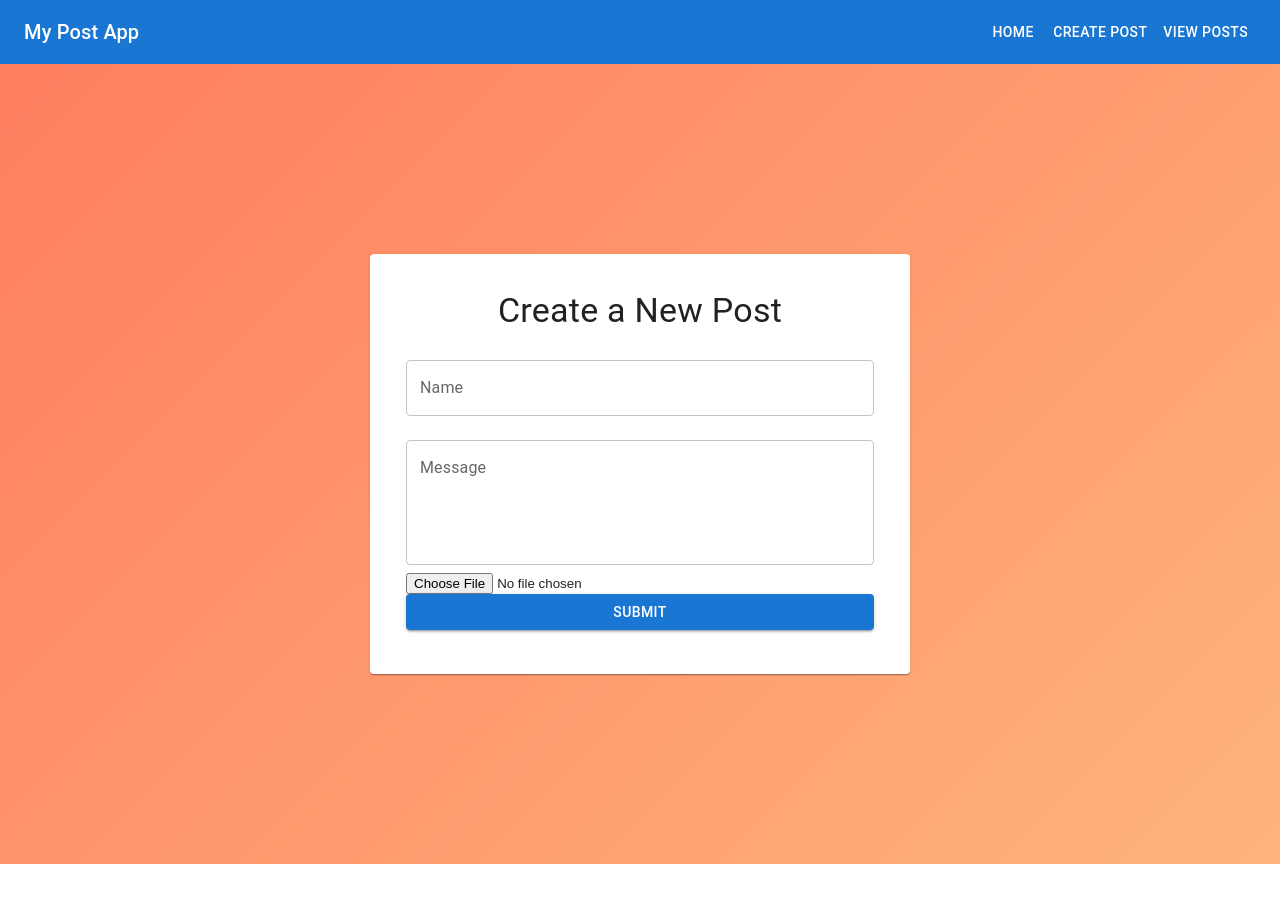
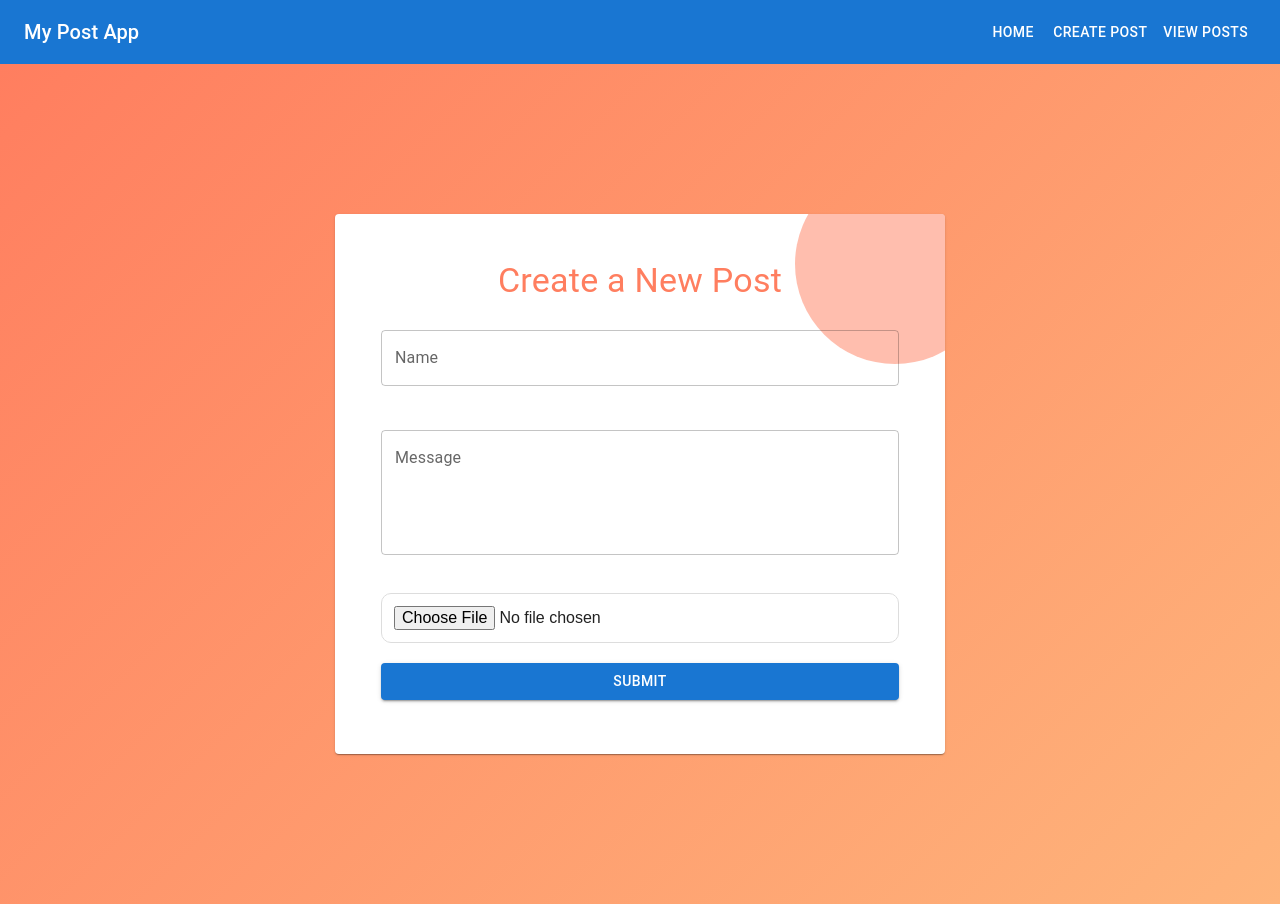
Before and after one commit to Saurabh-Chaudhari-18/POST_APP, a React (Create React App) app in the folder frontend/: page /create-post in a window 1280 px wide. Before the commit the page ends 864 px from the top, so only its background shows below. Built offline with nearby package versions, Linux system fonts and the light colour scheme.

Commit message:
Updates frontend

```diff
--- a/frontend/src/components/PostForm.css
+++ b/frontend/src/components/PostForm.css
@@ -6,33 +6,85 @@
   align-items: center;
   background: linear-gradient(135deg, #ff7e5f, #feb47b);
   position: relative;
+  padding: 20px;
 }
 
 .post-form-card {
   width: 90%;
-    max-width: 500px;
-    padding: 20px;
-    box-shadow: 0 10px 30px rgba(0, 0, 0, 0.2);
-    border-radius: 15px;
-    background-color: white;
+  max-width: 550px;
+  padding: 30px;
+  box-shadow: 0 10px 40px rgba(0, 0, 0, 0.3);
+  border-radius: 20px;
+  background-color: #fff;
+  position: relative;
+  overflow: hidden;
+}
+
+.post-form-card::before {
+  content: "";
+  position: absolute;
+  top: -50px;
+  right: -50px;
+  width: 200px;
+  height: 200px;
+  background-color: rgba(255, 126, 95, 0.5);
+  border-radius: 50%;
 }
 
 .form-content {
   display: flex;
   flex-direction: column;
+  gap: 20px;
 }
 
 .submit-button {
-    margin-top: 20px;
-    background-color: #ff7e5f;
+  margin-top: 30px;
+  padding: 15px;
+  font-size: 1.2rem;
+  border-radius: 25px;
+  background-color: #ff6347;
   color: white;
+  transition: all 0.3s ease;
+  text-transform: uppercase;
 }
 
 .submit-button:hover {
-    background-color: #ff6347;
+  background-color: #ff4500;
+  transform: translateY(-2px);
+  box-shadow: 0 8px 15px rgba(255, 69, 0, 0.3);
+}
+
+.file-input {
+  margin-top: 10px;
+  font-size: 1rem;
+  padding: 12px;
+  border: 1px solid #ddd;
+  border-radius: 10px;
 }
 
 .error-message {
-    margin-bottom: 10px;
+  color: #d9534f;
+  font-weight: bold;
+  font-size: 0.9rem;
   text-align: center;
 }
+
+h4 {
+  font-size: 2rem;
+  font-weight: 600;
+  text-align: center;
+  color: #ff7e5f;
+  margin-bottom: 30px;
+}
+
+input[type="file"] {
+  cursor: pointer;
+  font-size: 1rem;
+}
+
+@media (max-width: 600px) {
+  .post-form-card {
+      width: 100%;
+      padding: 20px;
+  }
+}
--- a/frontend/src/components/PostForm.js
+++ b/frontend/src/components/PostForm.js
@@ -9,8 +9,8 @@ import {
 import { useFormik } from "formik";
 import * as Yup from "yup";
 import axios from "axios";
-import Navbar from "./Navbar"; // Import the Navbar
-import "../components/PostForm.css"; // Separate CSS file for the form styling
+import Navbar from "./Navbar";
+import "../components/PostForm.css";
 
 const PostForm = () => {
   const [error, setError] = useState("");
@@ -55,7 +55,7 @@ const PostForm = () => {
 
   return (
     <div>
-      <Navbar /> {/* Include the Navbar */}
+      <Navbar />
       <div className="form-container">
         <Card className="post-form-card">
           <CardContent>
```
Lines whose indentation alone changed are shown as unchanged.
